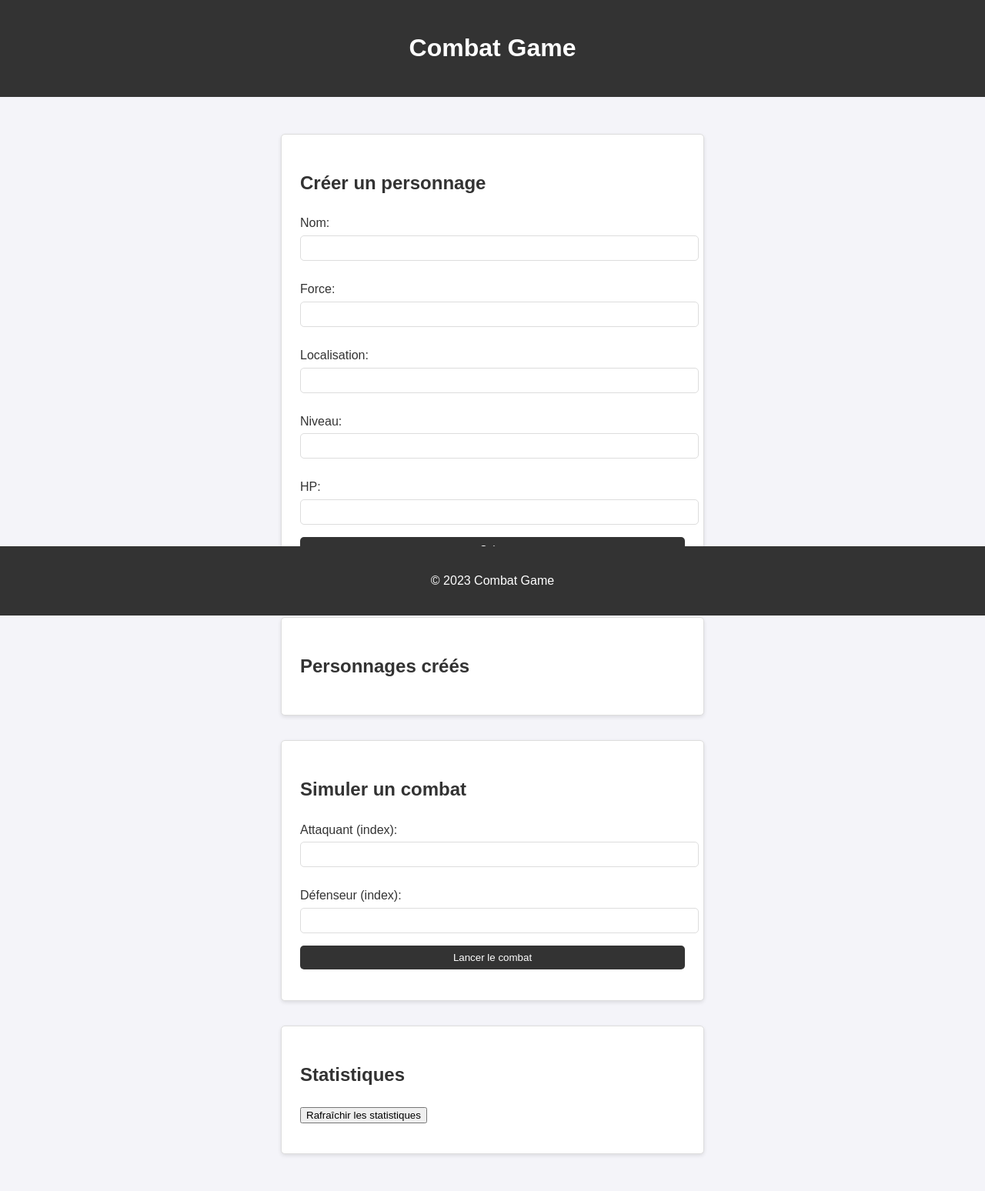
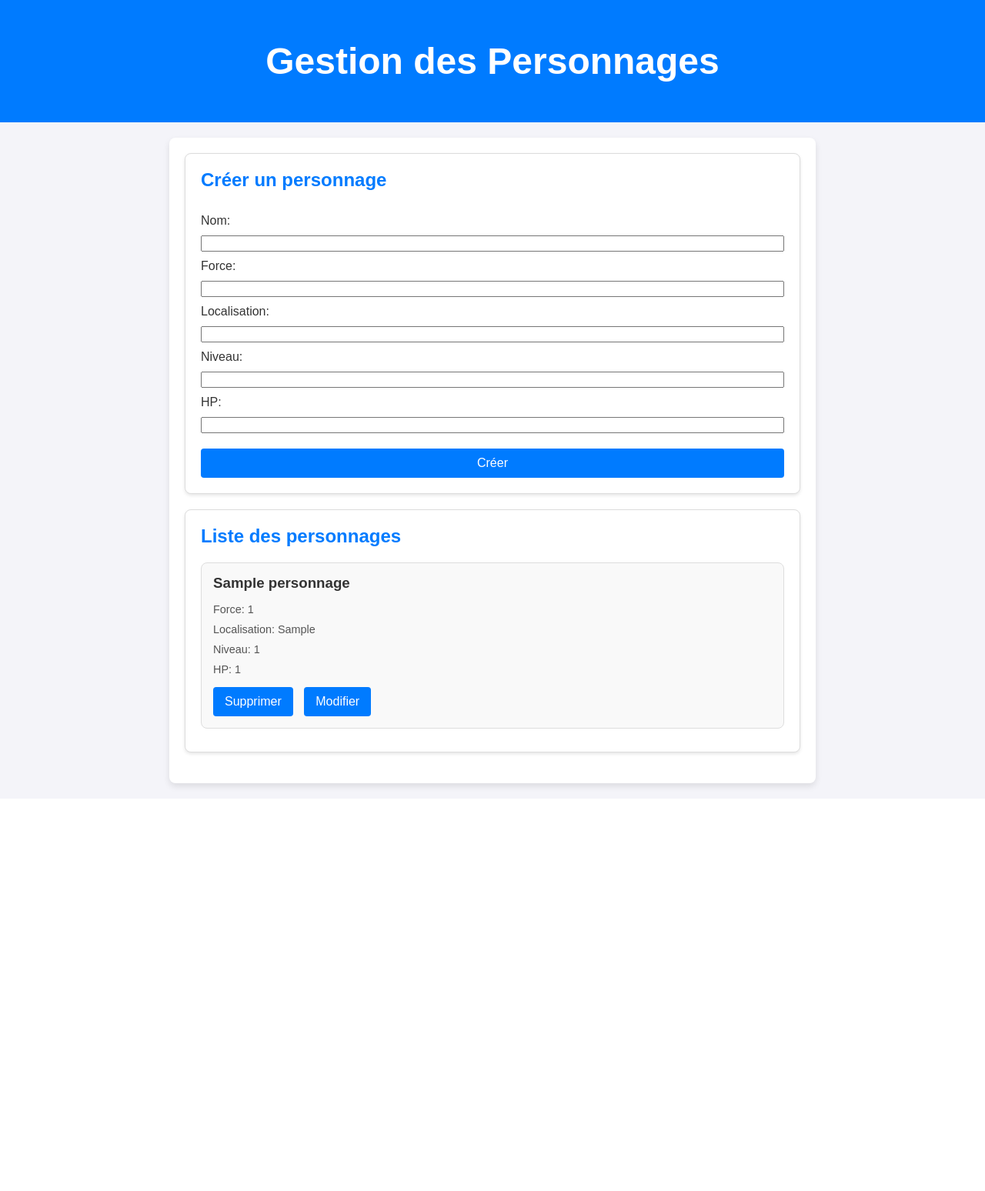
Before and after one commit to warkozz/combat-game, a PHP site: page /index.html in a window 1280 px wide. Shown: the whole page at 77% size. After the commit the page ends 1028 px from the top, so only its background shows below. Run offline with PHP 8.4, Linux system fonts and the light colour scheme; tables that the repository leaves empty hold one stand-in row (values such as "Sample post").

Commit message:
Refactor game logic and UI: remove README, enhance character management, add edit/delete functionality, and improve styling.

```diff
--- a/index.html
+++ b/index.html
@@ -9,11 +9,11 @@
 </head>
 <body>
     <header>
-        <h1>Combat Game</h1>
+        <h1>Gestion des Personnages</h1>
     </header>
 
     <main>
-        <section id="create-character" class="card">
+        <section id="create-character" class="card" class="create-card">
             <h2>Créer un personnage</h2>
             <form id="character-form">
                 <label for="nom">Nom:</label>
@@ -36,32 +36,36 @@
         </section>
 
         <section id="characters" class="card">
-            <h2>Personnages créés</h2>
-            <div id="character-list"></div>
+            <h2>Liste des personnages</h2>
+            <div id="character-list">
+                <!-- Mes cartes ici -->
+            </div>
         </section>
 
-        <section id="combat" class="card">
-            <h2>Simuler un combat</h2>
-            <form id="combat-form">
-                <label for="attaquant">Attaquant (index):</label>
-                <input type="number" id="attaquant" name="attaquant" required>
+        <div id="edit-popup" class="popup hidden">
+            <div class="popup-content">
+                <h2>Modifier le personnage</h2>
+                <form id="edit-form">
+                    <label for="edit-nom">Nom:</label>
+                    <input type="text" id="edit-nom" name="nom" required>
 
-                <label for="defenseur">Défenseur (index):</label>
-                <input type="number" id="defenseur" name="defenseur" required>
+                    <label for="edit-force">Force:</label>
+                    <input type="number" id="edit-force" name="force" required>
 
-                <button type="submit">Lancer le combat</button>
-            </form>
-        </section>
+                    <label for="edit-localisation">Localisation:</label>
+                    <input type="text" id="edit-localisation" name="localisation" required>
 
-        <section id="stats" class="card">
-            <h2>Statistiques</h2>
-            <button id="refresh-stats">Rafraîchir les statistiques</button>
-            <pre id="stats-output"></pre>
-        </section>
+                    <label for="edit-niveau">Niveau:</label>
+                    <input type="number" id="edit-niveau" name="niveau" required>
+
+                    <label for="edit-hp">HP:</label>
+                    <input type="number" id="edit-hp" name="hp" required>
+
+                    <button type="submit">Enregistrer</button>
+                    <button type="button" id="close-popup">Annuler</button>
+                </form>
+            </div>
+        </div>
     </main>
-
-    <footer>
-        <p>&copy; 2023 Combat Game</p>
-    </footer>
 </body>
 </html>
--- a/src/Game.php
+++ b/src/Game.php
@@ -1,31 +1,31 @@
 <?php
+require_once 'config.php';
 
 class Game {
-    private $personnages = [];
+    private $pdo;
 
-    public function ajouterPersonnage(Personnage $personnage) {
-        $this->personnages[] = $personnage;
+    public function __construct($pdo) {
+        $this->pdo = $pdo;
     }
 
-    public function simulerCombat($attaquantIndex, $defenseurIndex) {
-        if (isset($this->personnages[$attaquantIndex]) && isset($this->personnages[$defenseurIndex])) {
-            $attaquant = $this->personnages[$attaquantIndex];
-            $defenseur = $this->personnages[$defenseurIndex];
-
-            $degatsInfliges = $attaquant->frapper();
-            $defenseur->recevoirDegats($degatsInfliges);
-            $attaquant->gagnerExperience(10); // Gagner de l'expérience après un combat
-        } else {
-            throw new Exception("Personnage non trouvé.");
-        }
+    public function ajouterPersonnage($nom, $force, $localisation, $niveau, $hp) {
+        $stmt = $this->pdo->prepare("INSERT INTO personnages (nom, `force`, localisation, niveau, hp) VALUES (?, ?, ?, ?, ?)");
+        $stmt->execute([$nom, $force, $localisation, $niveau, $hp]);
     }
 
-    public function afficherStatistiques() {
-        foreach ($this->personnages as $index => $personnage) {
-            echo "Personnage " . ($index + 1) . ": Force: " . $personnage->getForce() .
-                 ", Localisation: " . $personnage->getLocalisation() .
-                 ", Expérience: " . $personnage->getExperience() .
-                 ", Dégâts: " . $personnage->getDegats() . PHP_EOL;
-        }
+    public function getPersonnages() {
+        $stmt = $this->pdo->query("SELECT * FROM personnages");
+        return $stmt->fetchAll();
+    }
+
+    public function supprimerPersonnage($id) {
+        $stmt = $this->pdo->prepare("DELETE FROM personnages WHERE id = ?");
+        $stmt->execute([$id]);
+    }
+
+    public function modifierPersonnage($id, $nom, $force, $localisation, $niveau, $hp) {
+        $stmt = $this->pdo->prepare("UPDATE personnages SET nom = ?, `force` = ?, localisation = ?, niveau = ?, hp = ? WHERE id = ?");
+        $stmt->execute([$nom, $force, $localisation, $niveau, $hp, $id]);
     }
 }
+?>
--- /dev/null
+++ b/src/config.php
@@ -0,0 +1,12 @@
+<?php
+$host = 'localhost';
+$dbname = 'combat_game';
+$username = 'root';
+$password = '';
+
+try {
+    $pdo = new PDO("mysql:host=$host;dbname=$dbname", $username, $password);
+    $pdo->setAttribute(PDO::ATTR_ERRMODE, PDO::ERRMODE_EXCEPTION);
+} catch (PDOException $e) {
+    die("Erreur de connexion à la base de données : " . $e->getMessage());
+}
--- a/src/index.php
+++ b/src/index.php
@@ -1,15 +1,13 @@
 <?php
-require_once 'Personnage.php';
+require_once 'config.php';
 require_once 'Game.php';
 
-// Création de plusieurs personnages via formulaire
+$game = new Game($pdo);
+
+header('Content-Type: application/json'); // Assurez-vous que la réponse est au format JSON
+
+try {
     if ($_SERVER['REQUEST_METHOD'] === 'POST' && isset($_POST['action'])) {
-    session_start();
-    if (!isset($_SESSION['game'])) {
-        $_SESSION['game'] = new Game();
-    }
-    $game = $_SESSION['game'];
-
         if ($_POST['action'] === 'create') {
             $nom = $_POST['nom'] ?? 'Inconnu';
             $force = (int) ($_POST['force'] ?? 0);
@@ -17,34 +15,35 @@
             $niveau = (int) ($_POST['niveau'] ?? 1);
             $hp = (int) ($_POST['hp'] ?? 100);
 
-        $personnage = new Personnage($nom, $force, $localisation, $niveau, $hp);
-        $game->ajouterPersonnage($personnage);
-        echo "Personnage créé avec succès !";
-    } elseif ($_POST['action'] === 'stats') {
-        $game->afficherStatistiques();
+            $game->ajouterPersonnage($nom, $force, $localisation, $niveau, $hp);
+            echo json_encode(["message" => "Personnage créé avec succès !"]);
+        } elseif ($_POST['action'] === 'delete') {
+            $id = (int) $_POST['id'];
+            $game->supprimerPersonnage($id);
+            echo json_encode(["message" => "Personnage supprimé avec succès !"]);
+        } elseif ($_POST['action'] === 'update') {
+            $id = (int) $_POST['id'];
+            $nom = $_POST['nom'] ?? null;
+            $force = isset($_POST['force']) ? (int) $_POST['force'] : null;
+            $localisation = $_POST['localisation'] ?? null;
+            $niveau = isset($_POST['niveau']) ? (int) $_POST['niveau'] : null;
+            $hp = isset($_POST['hp']) ? (int) $_POST['hp'] : null;
+
+            $game->modifierPersonnage($id, $nom, $force, $localisation, $niveau, $hp);
+            echo json_encode(["message" => "Personnage modifié avec succès !"]);
         }
         exit;
     }
 
-// Création de plusieurs personnages
-$personnage1 = new Personnage(10, 'Forêt', 0, 5);
-$personnage2 = new Personnage(8, 'Montagne', 0, 3);
-
-// Simulation d'interactions
-echo "Avant le combat:\n";
-echo "Personnage 1: Force = " . $personnage1->getForce() . ", Localisation = " . $personnage1->getLocalisation() . ", Expérience = " . $personnage1->getExperience() . ", Dégâts = " . $personnage1->getDegats() . "\n";
-echo "Personnage 2: Force = " . $personnage2->getForce() . ", Localisation = " . $personnage2->getLocalisation() . ", Expérience = " . $personnage2->getExperience() . ", Dégâts = " . $personnage2->getDegats() . "\n";
-
-// Personnage 1 attaque Personnage 2
-$personnage1->frapper($personnage2);
-
-// Gagner de l'expérience
-$personnage1->gagnerExperience(10);
-
-// Déplacement
-$personnage1->deplacer('Plage');
-
-echo "Après le combat:\n";
-echo "Personnage 1: Force = " . $personnage1->getForce() . ", Localisation = " . $personnage1->getLocalisation() . ", Expérience = " . $personnage1->getExperience() . ", Dégâts = " . $personnage1->getDegats() . "\n";
-echo "Personnage 2: Force = " . $personnage2->getForce() . ", Localisation = " . $personnage2->getLocalisation() . ", Expérience = " . $personnage2->getExperience() . ", Dégâts = " . $personnage2->getDegats() . "\n";
+    if ($_SERVER['REQUEST_METHOD'] === 'GET' && isset($_GET['action'])) {
+        if ($_GET['action'] === 'stats') {
+            $personnages = $game->getPersonnages();
+            echo json_encode($personnages);
+        }
+        exit;
+    }
+} catch (Exception $e) {
+    http_response_code(500);
+    echo json_encode(["error" => "Une erreur est survenue : " . $e->getMessage()]);
+}
 ?>
--- a/style.css
+++ b/style.css
@@ -1,67 +1,156 @@
+/* Style général pour la page */
 body {
     font-family: Arial, sans-serif;
+    background-color: #f4f4f9;
     margin: 0;
     padding: 0;
-    background-color: #f4f4f9;
     color: #333;
-    line-height: 1.6;
 }
 
 header {
-    background: #333;
-    color: #fff;
-    padding: 1rem 0;
+    background-color: #007bff;
+    color: white;
+    padding: 20px;
     text-align: center;
+    font-size: 1.5em;
 }
 
 main {
-    display: flex;
-    flex-direction: column;
-    align-items: center;
-    padding: 2rem;
+    max-width: 800px;
+    margin: 20px auto;
+    padding: 20px;
+    background: white;
+    border-radius: 8px;
+    box-shadow: 0 4px 8px rgba(0, 0, 0, 0.1);
 }
 
 .card {
-    background: #fff;
+    margin-bottom: 20px;
+    padding: 20px;
     border: 1px solid #ddd;
-    border-radius: 5px;
-    box-shadow: 0 2px 5px rgba(0, 0, 0, 0.1);
-    margin: 1rem;
-    padding: 1.5rem;
-    width: 90%;
-    max-width: 500px;
+    border-radius: 8px;
+    background-color: #fff;
+    box-shadow: 0 2px 4px rgba(0, 0, 0, 0.1);
 }
 
-form label {
-    display: block;
-    margin: 0.5rem 0 0.2rem;
+.card h2 {
+    margin-top: 0;
+    color: #007bff;
 }
 
-form input, form button {
-    width: 100%;
-    padding: 0.5rem;
-    margin-bottom: 1rem;
-    border: 1px solid #ddd;
-    border-radius: 5px;
+button {
+    padding: 10px 15px;
+    border: none;
+    border-radius: 4px;
+    background-color: #007bff;
+    color: white;
+    cursor: pointer;
+    font-size: 1em;
 }
 
-form button {
-    background: #333;
-    color: #fff;
-    cursor: pointer;
-    border: none;
+button:hover {
+    background-color: #0056b3;
 }
 
-form button:hover {
-    background: #555;
+
+#create-character{
+    display: flex;
+    flex-direction: column;
+    gap: 10px;
 }
 
-footer {
-    text-align: center;
-    padding: 1rem 0;
-    background: #333;
-    color: #fff;
+#hp{
+margin-bottom: 10px;
+}
+
+#edit-form{
+    display: flex;
+    flex-direction: column;
+    gap: 5px;
+}
+
+#character-form {
+    display: flex;
+    flex-direction: column;
+    gap: 10px;
+}
+.character-card {
+    display: flex;
+    flex-direction: column;
+    align-items: flex-start;
+    border: 1px solid #ddd;
+    border-radius: 8px;
+    padding: 15px;
+    margin-bottom: 10px;
+    background-color: #f9f9f9;
+}
+
+.character-card h3 {
+    margin: 0 0 10px;
+    color: #333;
+}
+
+.character-card p {
+    margin: 5px 0;
+    font-size: 0.9em;
+    color: #555;
+}
+
+.character-card button {
+    margin-top: 10px;
+    margin-right: 10px;
+}
+
+/* Style pour la popup */
+.popup {
+    display: block;
     position: fixed;
-    bottom: 0;
-    width: 100%;
+    top: 50%;
+    left: 50%;
+    transform: translate(-50%, -50%);
+    background: white;
+    border: 1px solid #ccc;
+    border-radius: 8px;
+    box-shadow: 0 4px 8px rgba(0, 0, 0, 0.2);
+    padding: 20px;
+    z-index: 1000;
+    width: 90%;
+    max-width: 400px;
 }
+
+.popup.hidden {
+    display: none;
+}
+
+.popup-content {
+    display: flex;
+    flex-direction: column;
+    gap: 10px;
+}
+
+.popup-content label {
+    font-weight: bold;
+    margin-bottom: 5px;
+}
+
+.popup-content input {
+    padding: 8px;
+    border: 1px solid #ddd;
+    border-radius: 4px;
+    font-size: 1em;
+}
+
+.popup-content button {
+    margin-top: 15px;
+    padding: 10px;
+    font-size: 1em;
+}
+
+.popup-content button#close-popup {
+    background-color: #ccc;
+    color: #333;
+}
+
+.popup-content button#close-popup:hover {
+    background-color: #aaa;
+}
```
Also changed, not shown: database.sql (added, +12 -0 lines), script.js (+103 -24 lines), README.md (deleted). Lines whose indentation alone changed are shown as unchanged.
